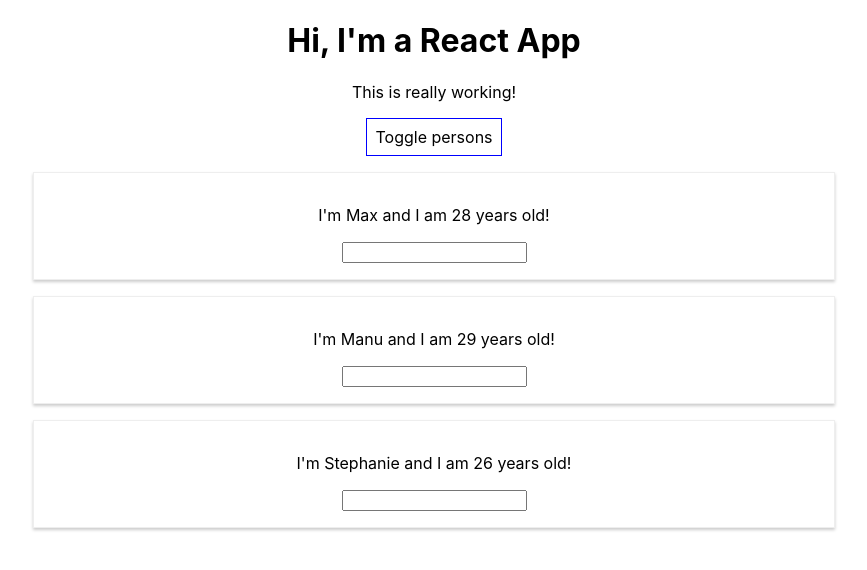
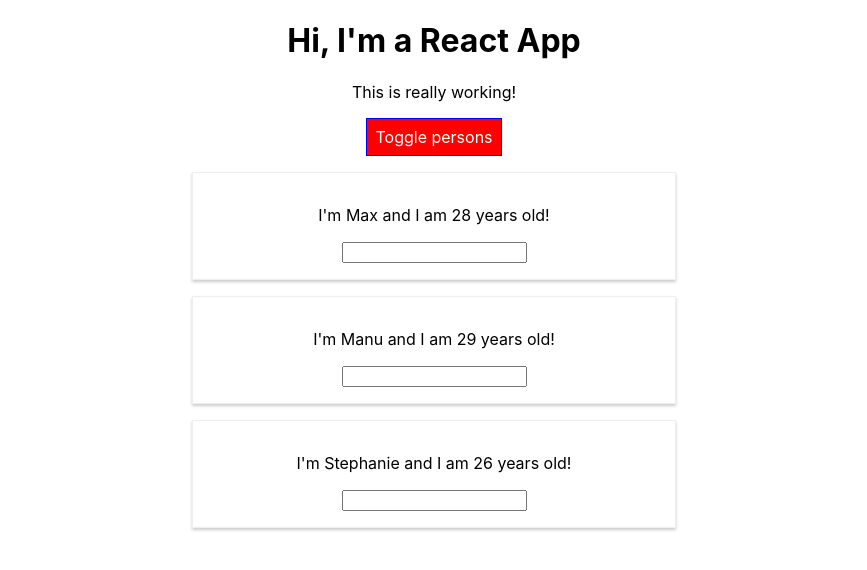
Before and after one commit to Leenamkwon/TIL-React, a React (Create React App) app in the folder my-app/: page / in a window 1280 px wide. Both pictures are taken after a click on the button "Toggle persons". Shown: the top 570 px of the page, without its empty margins (206-1073 px from the left). Built offline with nearby package versions, Linux system fonts and the light colour scheme.

Commit message:
radium practice

```diff
--- a/my-app/package.json
+++ b/my-app/package.json
@@ -6,9 +6,11 @@
     "@testing-library/jest-dom": "^4.2.4",
     "@testing-library/react": "^9.3.2",
     "@testing-library/user-event": "^7.1.2",
+    "radium": "^0.26.0",
     "react": "^16.13.1",
     "react-dom": "^16.13.1",
-    "react-scripts": "3.4.1"
+    "react-scripts": "3.4.1",
+    "styled-components": "^5.1.1"
   },
   "scripts": {
     "start": "react-scripts start",
--- a/my-app/src/App.css
+++ b/my-app/src/App.css
@@ -2,37 +2,10 @@
   text-align: center;
 }
 
-.App-logo {
-  height: 40vmin;
-  pointer-events: none;
+.red {
+  color: red;
 }
 
-@media (prefers-reduced-motion: no-preference) {
-  .App-logo {
-    animation: App-logo-spin infinite 20s linear;
-  }
+.bold {
+  font-weight: bold;
 }
-
-.App-header {
-  background-color: #282c34;
-  min-height: 100vh;
-  display: flex;
-  flex-direction: column;
-  align-items: center;
-  justify-content: center;
-  font-size: calc(10px + 2vmin);
-  color: white;
-}
-
-.App-link {
-  color: #61dafb;
-}
-
-@keyframes App-logo-spin {
-  from {
-    transform: rotate(0deg);
-  }
-  to {
-    transform: rotate(360deg);
-  }
-}
--- a/my-app/src/App.js
+++ b/my-app/src/App.js
@@ -1,4 +1,5 @@
 import React, { Component } from 'react';
+import Radium, { StyleRoot } from 'radium';
 import './App.css';
 import Person from './person/Person';
 
@@ -70,11 +71,16 @@ class App extends Component {
 
   render() {
     const style = {
-      backgroundColor: 'white',
+      backgroundColor: 'green',
+      color: 'white',
       font: 'inherit',
       border: '1px solid blue',
       padding: '8px',
-      cursor: 'pointer'
+      cursor: 'pointer',
+      ':hover': {
+        backgroundColor: 'lightgreen',
+        color: 'black'
+      }
     };
 
     let persons = null;
@@ -95,20 +101,37 @@ class App extends Component {
           })}
         </div>
       );
+
+      style.backgroundColor = 'red';
+      style[':hover'] = {
+        backgroundColor: 'lightgreen',
+        color: 'black'
+      };
+    }
+
+    let classes = [];
+    if (this.state.persons.length <= 2) {
+      classes.push('red');
+    }
+
+    if (this.state.persons.length <= 1) {
+      classes.push('bold');
     }
 
     return (
+      <StyleRoot>
         <div className="App">
           <h1>Hi, I'm a React App</h1>
-        <p>This is really working!</p>
+          <p className={classes.join(' ')}>This is really working!</p>
           <button style={style} onClick={() => this.togglePersonsHandler()}>
             Toggle persons
           </button>
           {persons}
         </div>
+      </StyleRoot>
     );
     // return React.createElement('div', {className: 'App'}, React.createElement('h1', null, 'Does this work now?'));
   }
 }
 
-export default App;
+export default Radium(App);
--- a/my-app/src/person/Person.js
+++ b/my-app/src/person/Person.js
@@ -1,10 +1,17 @@
 import React from 'react';
+import Radium from 'radium';
 
 import './Person.css';
 
 const person = (props) => {
+  const style = {
+    '@media (min-width: 500px)': {
+      width: '450px'
+    }
+  };
+
   return (
-    <div className="Person">
+    <div className="Person" style={style}>
       <p onClick={props.click}>
         I'm {props.name} and I am {props.age} years old!
       </p>
@@ -14,4 +21,4 @@ const person = (props) => {
   );
 };
 
-export default person;
+export default Radium(person);
```
Also changed, not shown: 1 other file (tests, documents, lock files or other folders). Lines whose indentation alone changed are shown as unchanged.
